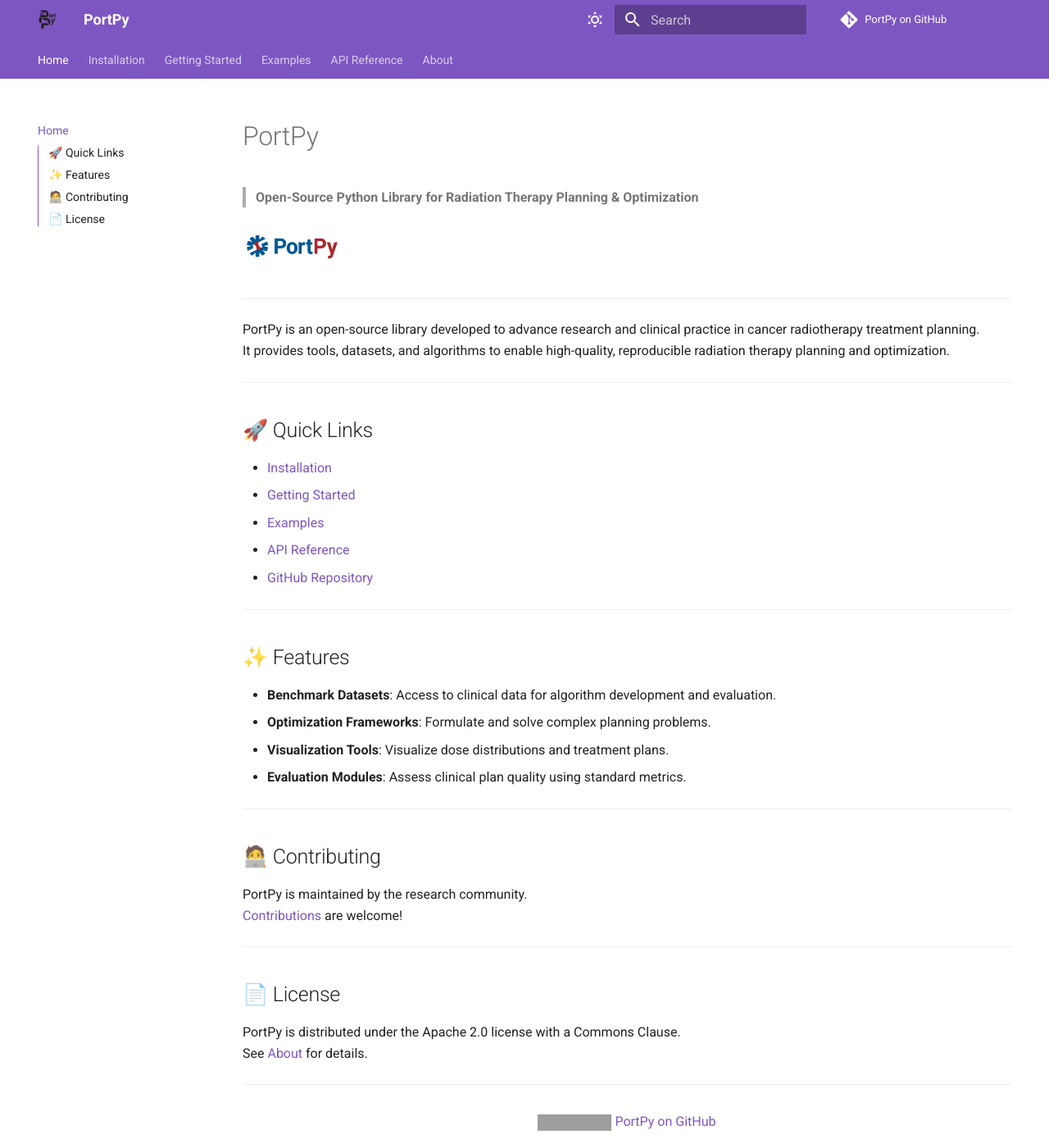
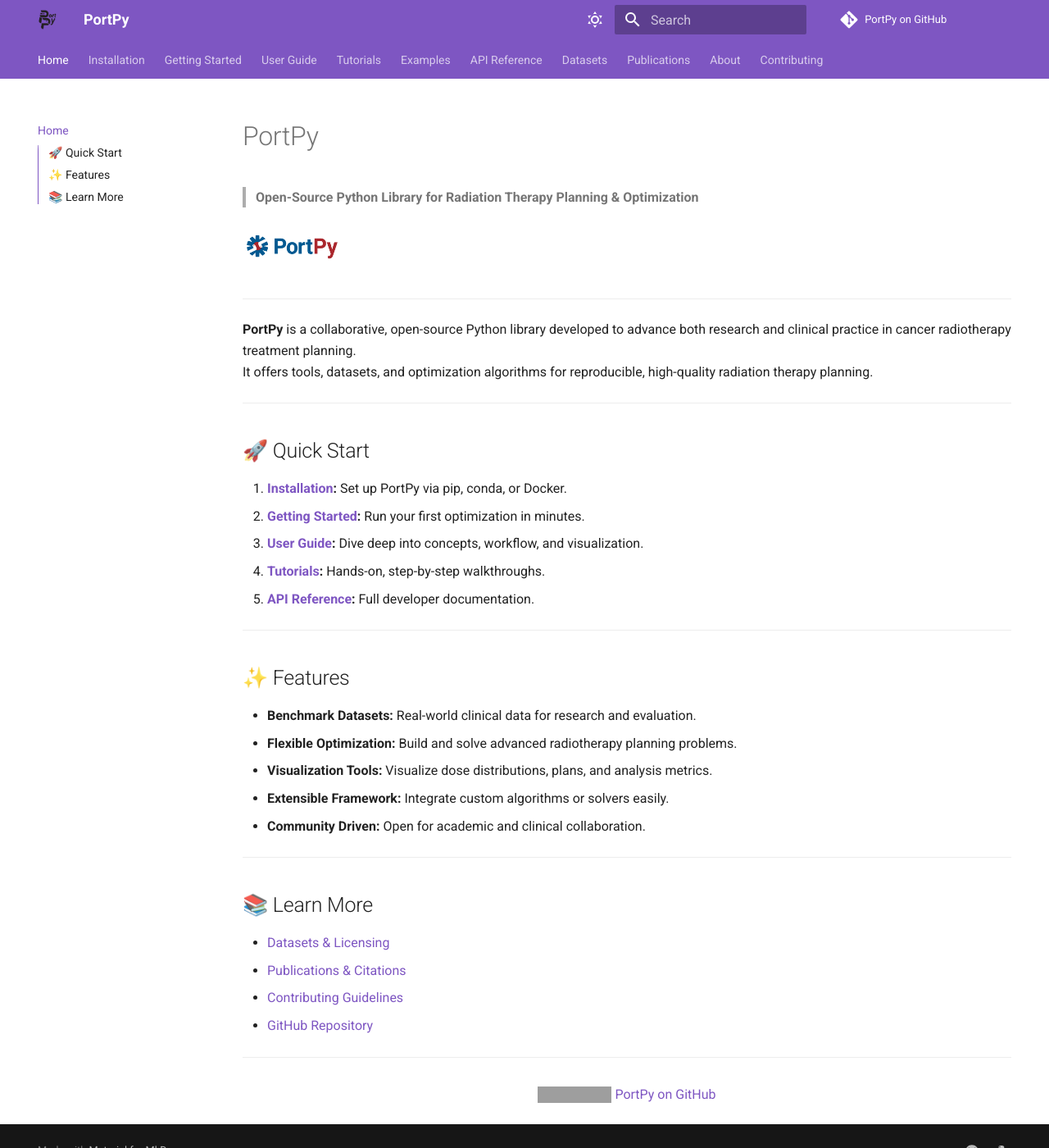
Before and after one commit to msrahimii/portpy, an MkDocs documentation site: the page built from docs/index.md, in a window 1280 px wide and 1400 px high. Shown: the whole window at 82% size. Built offline with MkDocs 1.6.1 and Material for MkDocs 9.7.7, drawn with Linux system fonts in a browser that asks for light colours; comment, search, counter and statistics services are not loaded; grey boxes are pictures that could not be loaded.

Commit message:
home page updated

```diff
--- a/docs/index.md
+++ b/docs/index.md
@@ -6,47 +6,42 @@
 
 ---
 
-PortPy is an open-source library developed to advance research and clinical practice in cancer radiotherapy treatment planning.
-It provides tools, datasets, and algorithms to enable high-quality, reproducible radiation therapy planning and optimization.
+**PortPy** is a collaborative, open-source Python library developed to advance both research and clinical practice in cancer radiotherapy treatment planning.
+It offers tools, datasets, and optimization algorithms for reproducible, high-quality radiation therapy planning.
 
 ---
 
-## 🚀 Quick Links
+## 🚀 Quick Start
 
-- [Installation](installation.md){ target=_blank }
-- [Getting Started](getting-started.md){ target=_blank }
-- [Examples](examples.md){ target=_blank }
-- [API Reference](api-reference.md){ target=_blank }
-- <a href="https://github.com/PortPy-Project/PortPy" target="_blank" rel="noopener">GitHub Repository</a>
-
+1. **[Installation](installation.md):** Set up PortPy via pip, conda, or Docker.
+2. **[Getting Started](getting-started.md):** Run your first optimization in minutes.
+3. **[User Guide](user-guide/overview.md):** Dive deep into concepts, workflow, and visualization.
+4. **[Tutorials](tutorials/loading-data.md):** Hands-on, step-by-step walkthroughs.
+5. **[API Reference](api/portpy.md):** Full developer documentation.
 
 ---
 
 ## ✨ Features
 
-- **Benchmark Datasets**: Access to clinical data for algorithm development and evaluation.
-- **Optimization Frameworks**: Formulate and solve complex planning problems.
-- **Visualization Tools**: Visualize dose distributions and treatment plans.
-- **Evaluation Modules**: Assess clinical plan quality using standard metrics.
+- **Benchmark Datasets:** Real-world clinical data for research and evaluation.
+- **Flexible Optimization:** Build and solve advanced radiotherapy planning problems.
+- **Visualization Tools:** Visualize dose distributions, plans, and analysis metrics.
+- **Extensible Framework:** Integrate custom algorithms or solvers easily.
+- **Community Driven:** Open for academic and clinical collaboration.
 
 ---
 
-## 🧑‍💻 Contributing
+## 📚 Learn More
 
-PortPy is maintained by the research community.
-[Contributions](about.md) are welcome!
-
----
-
-## 📄 License
-
-PortPy is distributed under the Apache 2.0 license with a Commons Clause.
-See [About](about.md) for details.
+- [Datasets & Licensing](datasets.md)
+- [Publications & Citations](publications.md)
+- [Contributing Guidelines](contributing.md)
+- <a href="https://github.com/PortPy-Project/PortPy" target="_blank" rel="noopener">GitHub Repository</a>
 
 ---
 
 <div style="text-align: center; margin-top: 2em;">
     <a href="https://github.com/PortPy-Project/PortPy" target="_blank" rel="noopener" >
-        <img alt="GitHub Repo" src="https://img.shields.io/github/stars/PortPy-Project/PortPy?style=social" style="vertical-align: middle;" target="_blank" /> PortPy on GitHub
+        <img alt="GitHub Repo" src="https://img.shields.io/github/stars/PortPy-Project/PortPy?style=social" style="vertical-align: middle;" /> PortPy on GitHub
     </a>
 </div>
--- a/docs/styles/extra.css
+++ b/docs/styles/extra.css
@@ -10,6 +10,7 @@
     /* background-color: #0b64b8 !important; Optional: sets a background color */
     /*border-right: 1px solid #811313 !important;  Optional: adds a border */
     /*box-shadow: 0 0 10px rgba(0, 0, 0, 0.1) !important;  Optional: adds a shadow */
-    /*transition: width 0.3s ease !important;  Optional: smooth transition */
+    /*
+    transition: width 0.3s ease !important;  Optional: smooth transition */
 
   }
--- a/mkdocs.yml
+++ b/mkdocs.yml
@@ -35,9 +35,24 @@
   - Home: index.md
   - Installation: installation.md
   - Getting Started: getting-started.md
+  - User Guide:
+      - Overview: user-guide/overview.md
+      - Workflow: user-guide/workflow.md
+      - Command-Line Interface: user-guide/cli.md
+      - Visualization: user-guide/visualization.md
+      - FAQ: user-guide/faq.md
+  - Tutorials:
+      - Loading Data: tutorials/loading-data.md
+      - Optimization Example: tutorials/optimization.md
+      - Beam Orientation: tutorials/beam-orientation.md
+      - Custom Algorithms: tutorials/custom-algorithms.md
   - Examples: examples.md
-  - API Reference: api-reference.md
+  - API Reference:
+      - PortPy API: api/portpy.md
+  - Datasets: datasets.md
+  - Publications: publications.md
   - About: about.md
+  - Contributing: contributing.md
 plugins:
   - search
   - mkdocstrings:
```
